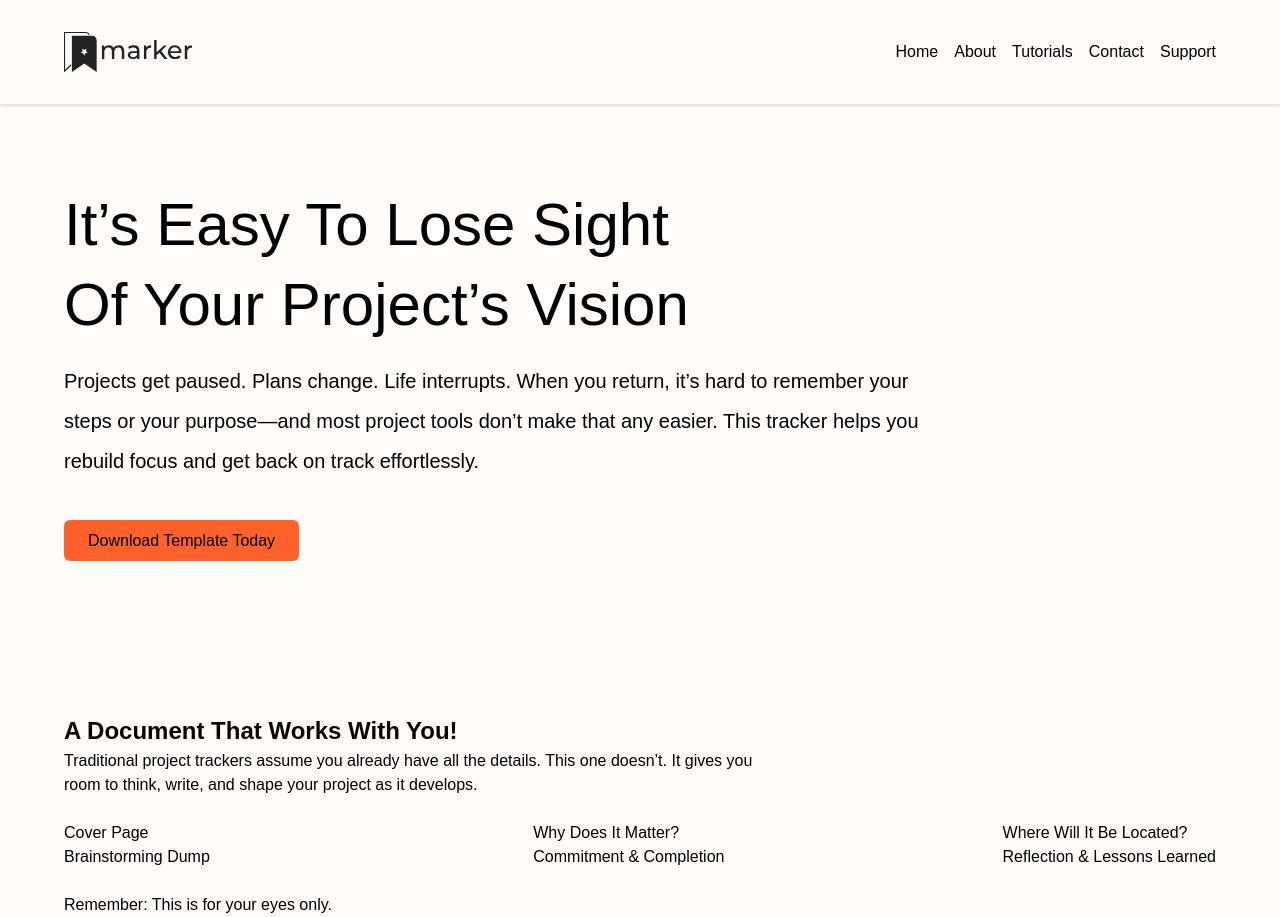
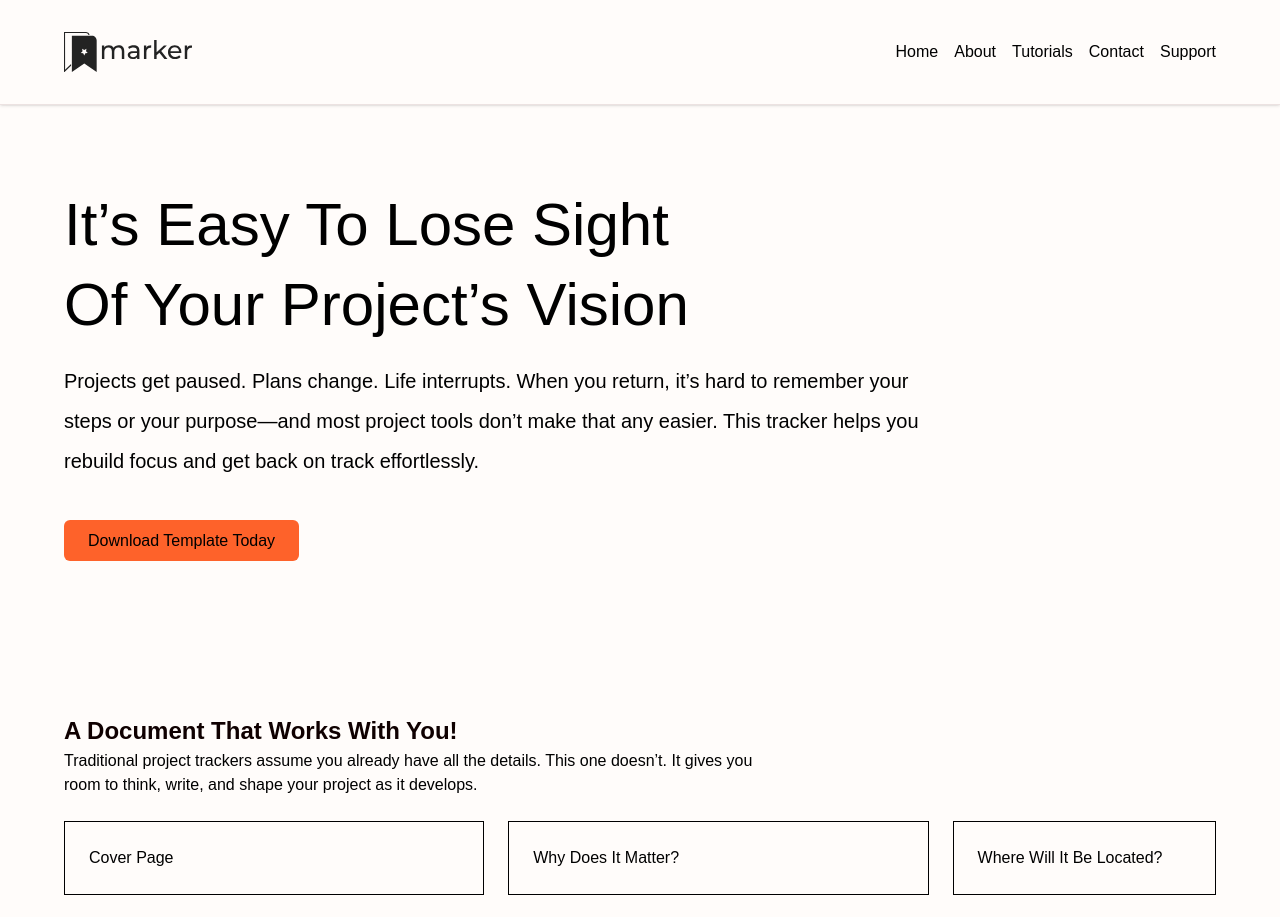
Before and after one commit to Justin-Bento/marker, a React (Vite) app: page / in a window 1280 px wide. Shown: the top 917 px of the page. Built offline with nearby package versions, Linux system fonts and the light colour scheme; a web font is replaced by a local one.

Commit message:
style(layout): add border, padding, and gap to list items

```diff
--- a/src/frontend/pages/Home.tsx
+++ b/src/frontend/pages/Home.tsx
@@ -30,7 +30,7 @@ export default function Home() {
             and shape your project as it develops.
           </p>
         </div>
-        <ul className="col-span-3 grid grid-cols-subgrid">
+        <ul className="col-span-3 grid grid-cols-subgrid [&>li]:border [&>li]:p-6 gap-6">
           <li className="">Cover Page</li>
           <li className="">Why Does It Matter?</li>
           <li className="">Where Will It Be Located?</li>
```
